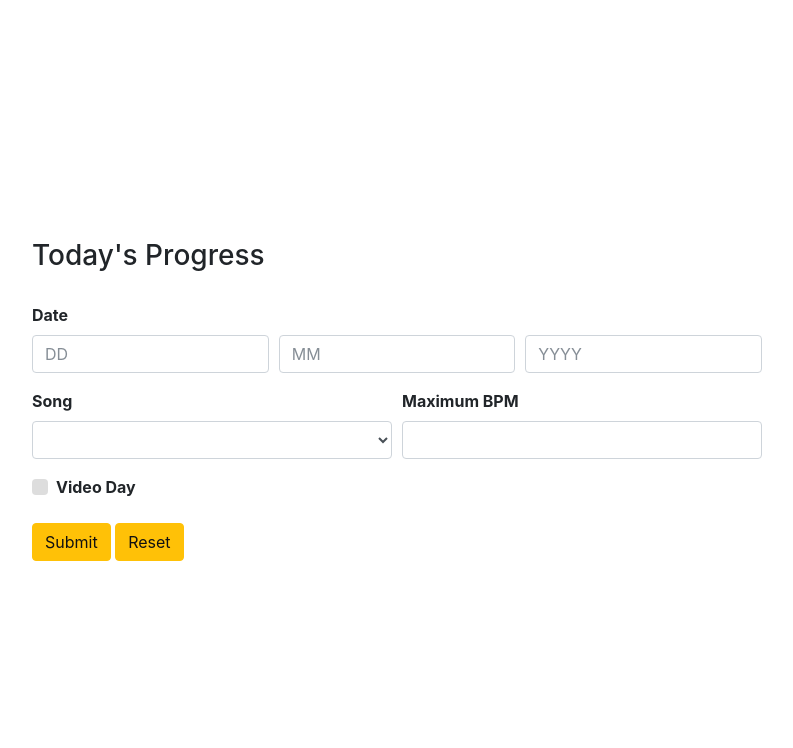
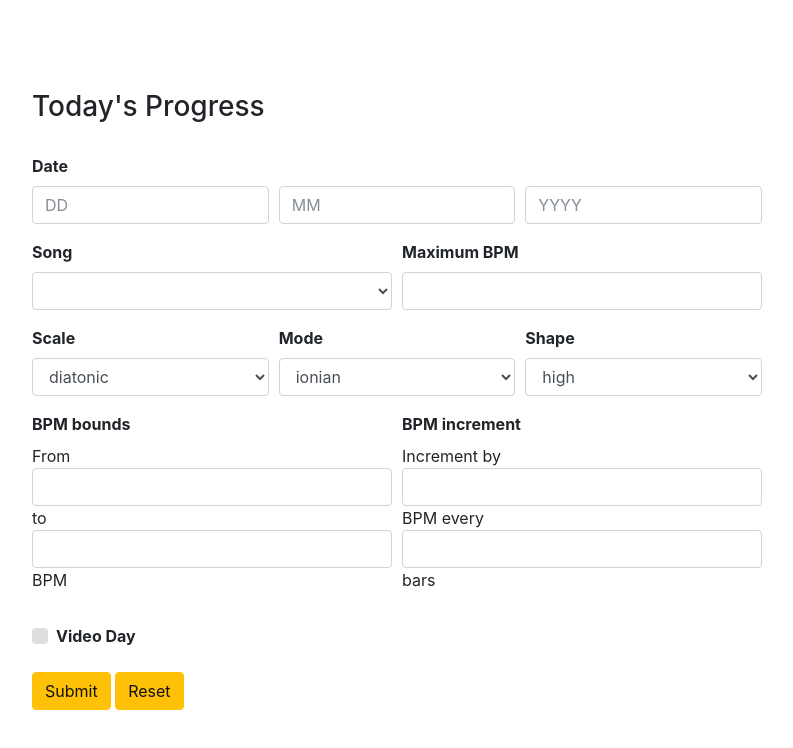
Before and after one commit to mebble/progress-tracker, a website: page public/index.html in a window 1280 px wide. Shown: the whole page, without its empty margins (243-1036 px from the left). Drawn offline with nearby package versions, Linux system fonts and the light colour scheme; no server answers.

Commit message:
add scale form fields

```diff
--- a/public/index.html
+++ b/public/index.html
@@ -29,18 +29,67 @@
 									<input class="form-control" type="text" placeholder="YYYY" name="year">
 								</div>
 							</div>
-						</div>
+						</div><!-- date group -->
 						<div class="form-row">
 							<div class="form-group col-md-6">
 								<label>Song</label>
-								<select class="form-control" id="song-select">
-								</select>
+								<select class="form-control" id="song-select"></select>
 							</div>
 							<div class="form-group col-md-6">
 								<label>Maximum BPM</label>
 								<input class="form-control" type="text" name="">
 							</div>
-						</div>
+						</div><!-- song group -->
+						<div class="form-group">
+							<div class="form-row">
+								<div class="form-group col-md-4">
+									<label>Scale</label>
+									<select class="form-control">
+										<option>diatonic</option>
+										<option>pentatonic</option>
+									</select>
+								</div>
+								<div class="form-group col-md-4">
+									<label>Mode</label>
+									<select class="form-control">
+										<option>ionian</option>
+										<option>dorian</option>
+										<option>phrygian</option>
+										<option>lydian</option>
+										<option>mixolydian</option>
+										<option>aeolian</option>
+										<option>locrian</option>
+									</select>
+								</div>
+								<div class="form-group col-md-4">
+									<label>Shape</label>
+									<select class="form-control">
+										<option>high</option>
+										<option>low</option>
+									</select>
+								</div>
+							</div>
+							<div class="form-row">
+								<div class="form-group col-md-6">
+									<label>BPM bounds</label>
+									<br>
+									From
+									<input class="form-control" type="text" name="">
+									to
+									<input class="form-control" type="text" name="">
+									BPM
+								</div>
+								<div class="form-group col-md-6">
+									<label>BPM increment</label>
+									<br>
+									Increment by
+									<input class="form-control" type="text" name="">
+									BPM every
+									<input class="form-control" type="text" name="">
+									bars
+								</div>
+							</div>
+						</div><!-- scale group -->
 						<div class="form-group">
 							<label class="custom-control custom-checkbox">
 								<input class="custom-control-input" type="checkbox" name="videoDay" value="true">
```
